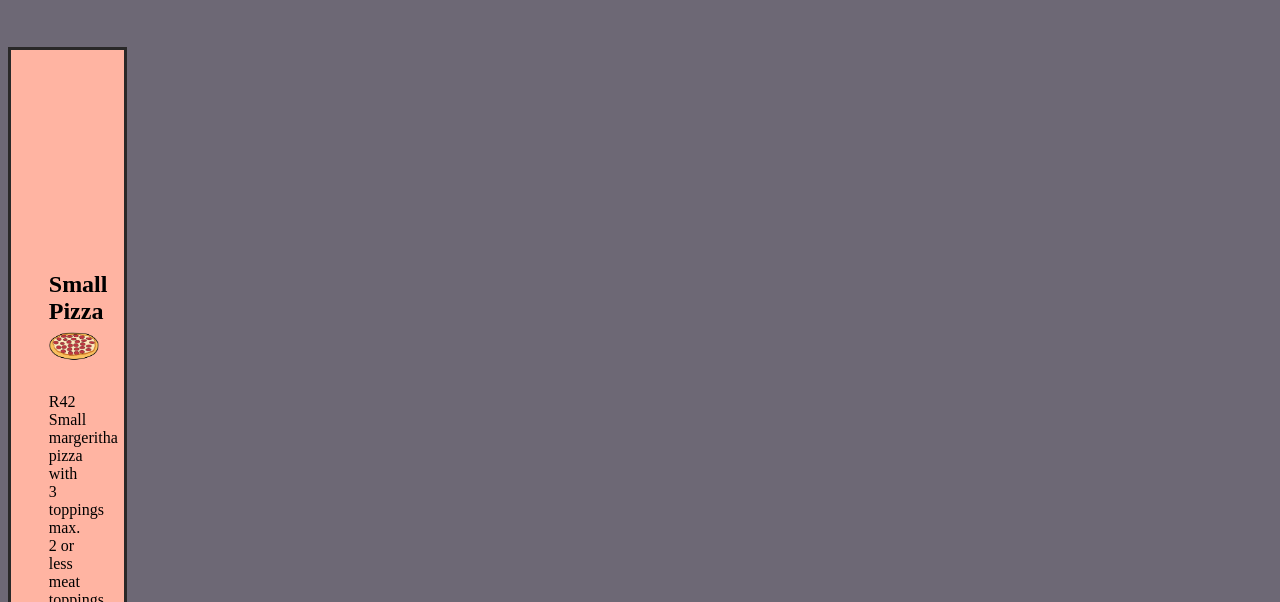
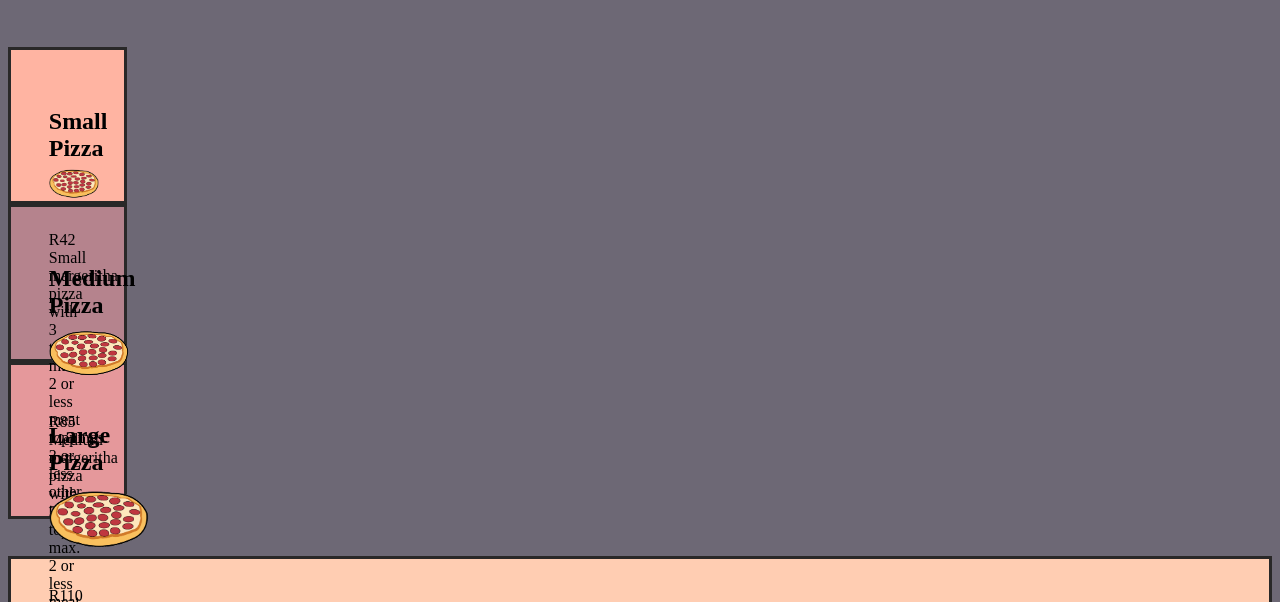
Before and after one commit to NthabelengNhlengethwa/perfect-pizza, a plain HTML site: page index.html in a window 1280 px wide. Shown: the part 140-742 px from the top of the page. Drawn offline with Linux system fonts and the light colour scheme.

Commit message:
see change made

```diff
--- a/style.css
+++ b/style.css
@@ -2,13 +2,13 @@ body {background-color: #6d6875 ; font-family: inherit;
 
 
 }
-.medium {background-color: #b5838d; height: 200mm; width: 10mm;
+.medium {background-color: #b5838d; height: 20mm; width: 10mm;
 
 }
-.large {background-color: #e5989b; height: 200mm; width: 10mm;
+.large {background-color: #e5989b; height: 20mm; width: 10mm;
 }
 .small {
-    background-color: #ffb4a2; height: 200mm; width: 10mm;
+    background-color: #ffb4a2; height: 20mm; width: 10mm;
 }
 .contact{background-color: #ffcdb2; margin-top: 10mm;
 
```
